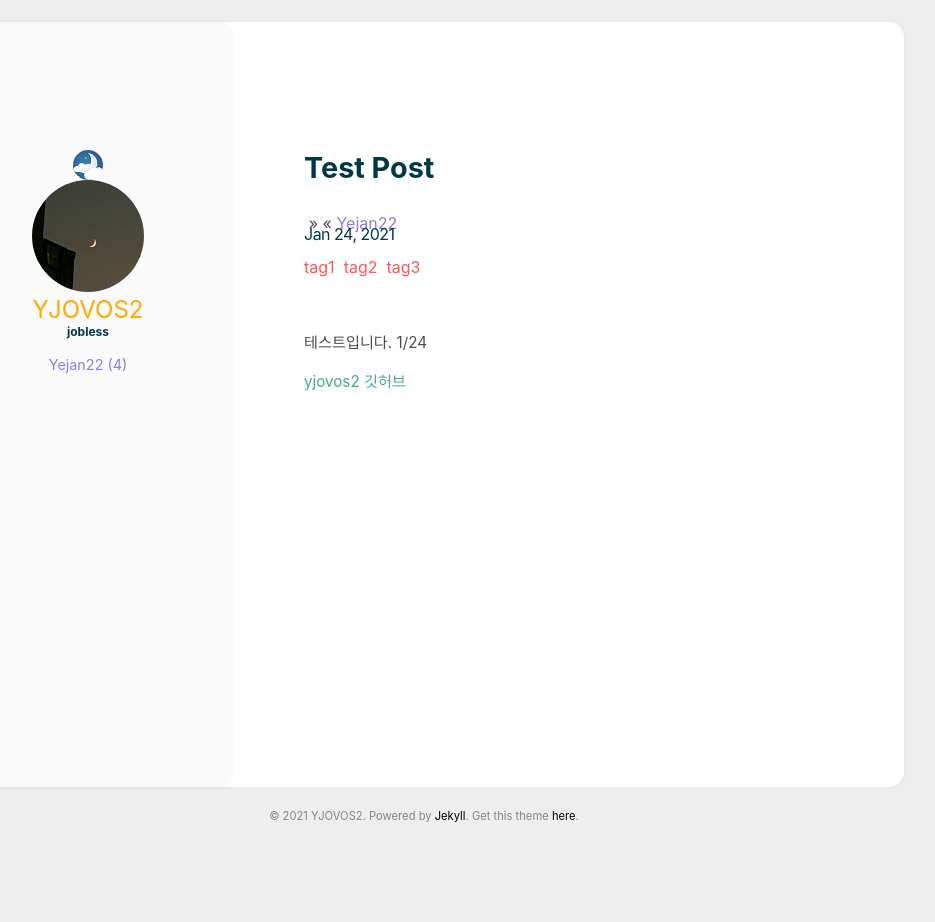
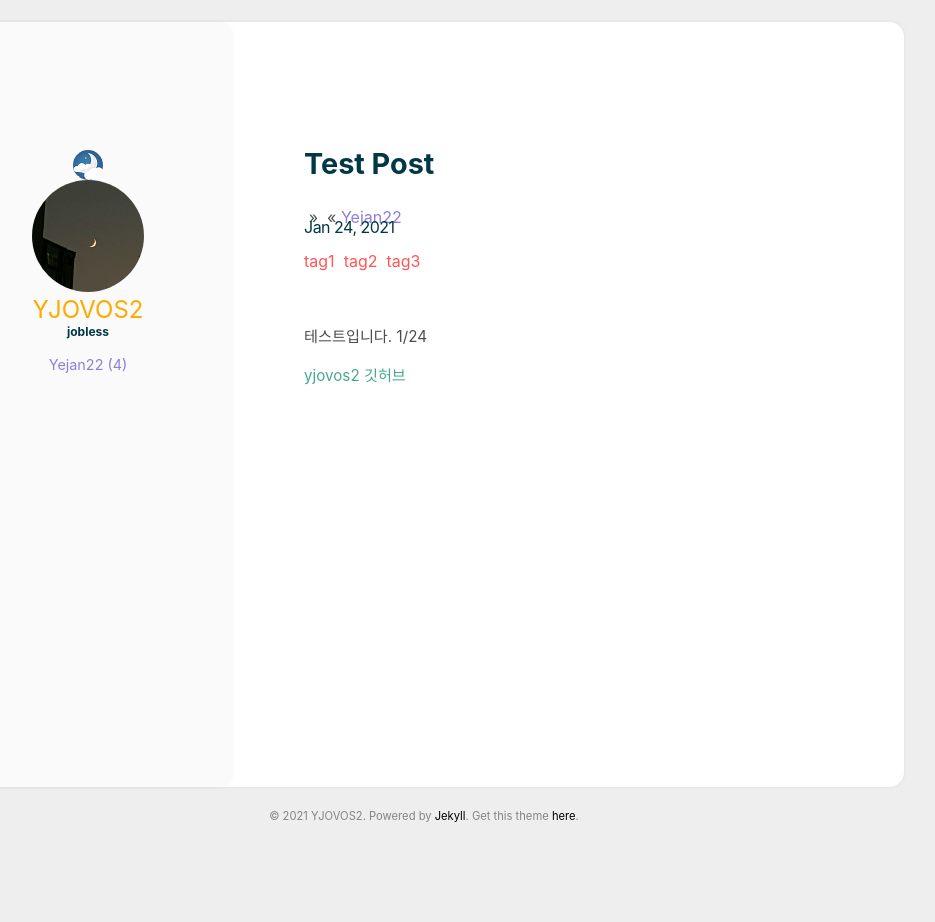
Before and after one commit to yjovoS2/yjovos2.github.io, a Jekyll site: the page built from _posts/2021-01-24-janpost.md, in a window 1280 px wide. Shown: the whole page, without its empty margins (216-1151 px from the left). Built offline with Jekyll 4.4.1, drawn with Linux system fonts in a browser that asks for light colours.

Commit message:
change post page

```diff
--- a/_layouts/post.html
+++ b/_layouts/post.html
@@ -9,7 +9,7 @@ layout: page
     {% endif %}
     {% if page.categories %}
     <span class="post_categories">
-      &raquo; {% for cat_name in page.categories %} &laquo;
+      &raquo;&nbsp;{% for cat_name in page.categories %}&nbsp;&laquo;
       <a href="{{ site.baseurl }}/categories/{{ cat_name }}">{{ cat_name }}</a>{% if forloop.last == false %},
       {% endif %}{% endfor %}
     </span>
--- a/assets/css/main.scss
+++ b/assets/css/main.scss
@@ -522,7 +522,7 @@ img {
 .post_title {
     color: var(--post_title);
     font-size: 1.8rem;
-    line-height: 2.2rem;
+    line-height: 1.8rem;
     font-weight: 700;
 
     @include mobile-only {
```
